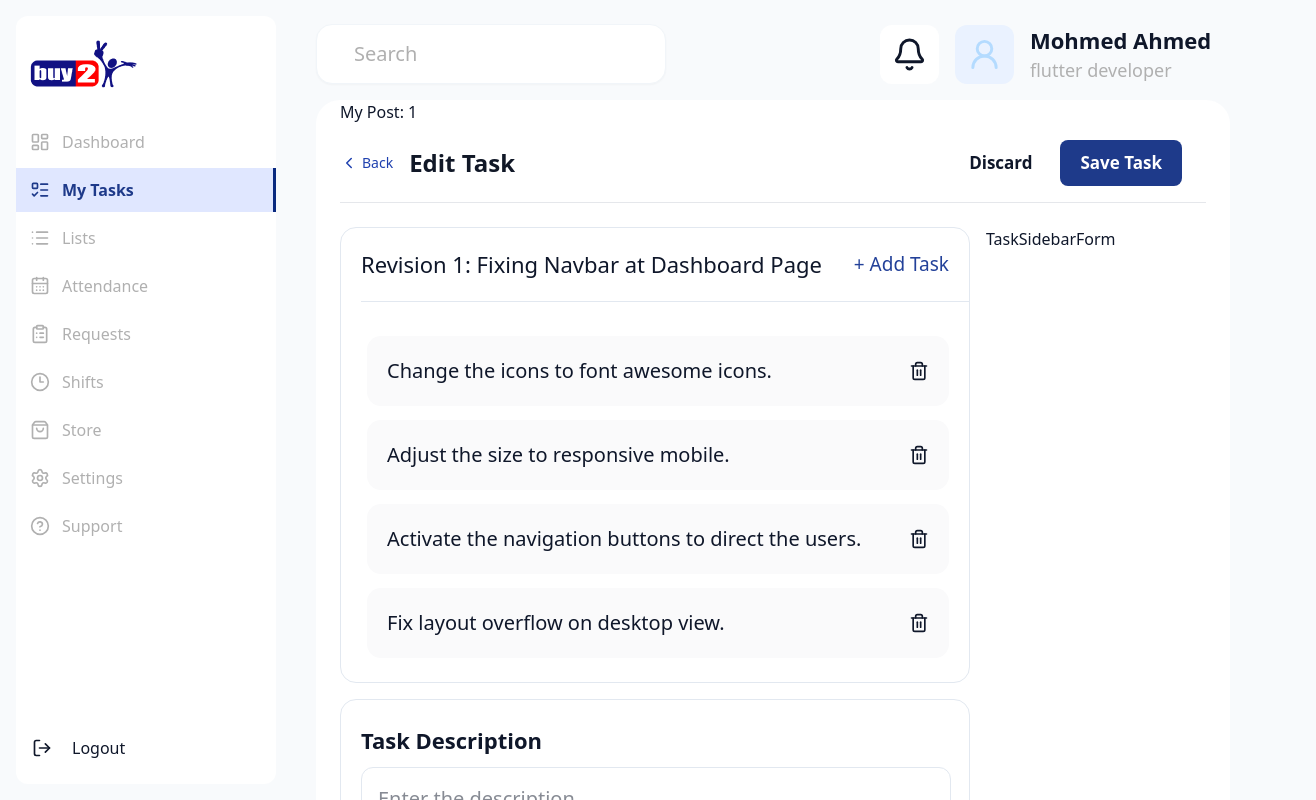
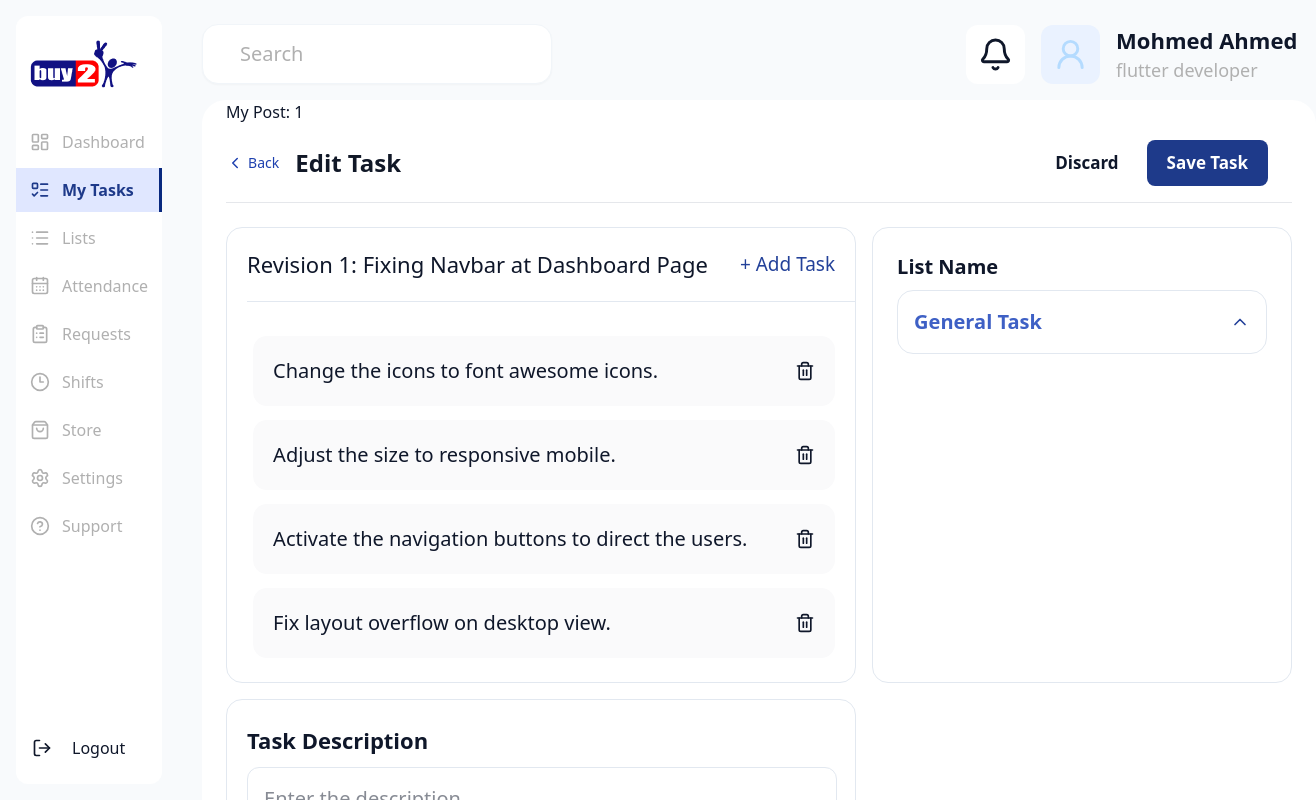
Before and after one commit to boda213-alaa-mohmad/buy2-hr-system, a Next.js app: page /dashboard/my-tasks/edit/1 in a window 1280 px wide. Shown: the top 800 px of the page, 1316 px wide, since content can reach past the window. Built offline with nearby package versions, Linux system fonts and the light colour scheme.

Commit message:
feat: implement working accessible task sidebar dropdown with search

```diff
--- a/src/app/dashboard/my-tasks/edit/[id]/components/TaskSidebarForm/TaskSidebarForm.module.css
+++ b/src/app/dashboard/my-tasks/edit/[id]/components/TaskSidebarForm/TaskSidebarForm.module.css
@@ -0,0 +1,131 @@
+.container {
+  width: 420px;
+  border: 1px solid var(--border-color);
+  border-radius: 16px;
+}
+
+.wrapper {
+  margin: 24px;
+}
+
+.fieldGroup {
+  position: relative;
+}
+
+.fieldLabel {
+    font-weight: 700;
+    font-size: 20px;
+}
+
+
+.chooseWithChevronUp {
+  width: 100%;
+  display: flex;
+  justify-content: space-between;
+  align-items: center;
+  border: 1px solid var(--border-color);
+  border-radius: 16px;
+  padding: 16px;
+  margin-top: 8px;
+}
+
+.title {
+  font-size: 20px;
+  font-weight: 600;
+  color: #3e60c5;
+}
+
+.arrow {
+  cursor: pointer;
+  color: #234199;
+  transition: transform 0.2s ease;
+}
+
+.arrowOpen {
+  transform: rotate(-180deg);
+}
+
+.listContainer {
+  position: absolute;
+  left: 0;
+  right: 0;
+  border: 1px solid var(--border-color);
+  border-radius: 16px;
+  margin-top: 20px;
+}
+
+.inputWithSearchIcon {
+  display: flex;
+  align-items: center;
+  gap: 16px;
+  padding: 16px;
+  border: 1px solid var(--border-color);
+  border-radius: 16px;
+  margin: 16px;
+}
+
+.input {
+  outline: none;
+  font-size: 17px;
+}
+
+.listItems {
+  max-height: 250px;
+  margin-left: 16px;
+  overflow-y: auto;
+}
+
+.listItem-radioCircle {
+  cursor: pointer;
+  display: flex;
+  justify-content: space-between;
+  align-items: center;
+  transition:
+    background-color 0.2s,
+    color 0.2s;
+}
+
+.listItems::-webkit-scrollbar {
+  width: 6px;
+}
+
+.listItems::-webkit-scrollbar-track {
+  background: #f1f5f9;
+  border-radius: 8px;
+}
+
+.listItems::-webkit-scrollbar-thumb {
+  background: #cbd5e1;
+  border-radius: 8px;
+}
+
+.listItem-radioCircle:hover {
+  color: var(--primary-hover);
+  background: #fafafb;
+}
+
+.radioCircle {
+  width: 21px;
+  height: 21px;
+  border: 2px solid #d1d5db;
+  border-radius: 50%;
+  box-sizing: border-box;
+  margin-right: 16px;
+}
+
+.item {
+  padding: 12px 16px;
+  font-size: 17px;
+}
+
+.selected {
+  border: 6px solid #234199;
+}
+
+.noResults {
+  font-size: 22px;
+  text-align: center;
+  color: var(--color-red-600);
+  font-weight: 600;
+  padding-bottom: 8px;
+}
--- a/src/app/dashboard/my-tasks/edit/[id]/components/TaskSidebarForm/TaskSidebarForm.tsx
+++ b/src/app/dashboard/my-tasks/edit/[id]/components/TaskSidebarForm/TaskSidebarForm.tsx
@@ -1,3 +1,123 @@
+"use client";
+import { ChevronUp, Search } from "lucide-react";
+import styles from "./TaskSidebarForm.module.css";
+import { mockLists } from "@/features/Mytasks/components/TaskHeaderInput";
+import { useState } from "react";
+
 export default function TaskSidebarForm() {
-  return <div>TaskSidebarForm</div>;
+  const [isOpen, setIsOpen] = useState<boolean>(false);
+  const [selectListName, setselectListName] = useState<string>("");
+  const [input, setInput] = useState<string>("");
+  const filteredList = mockLists.filter((list) => {
+    return list.name.toLowerCase().includes(input.toLowerCase().trim());
+  });
+
+  return (
+    <div className={styles.container}>
+      <div className={styles.wrapper}>
+        {/* List Name */}
+        <div className={styles.fieldGroup}>
+          <label id="list-label" className={styles.fieldLabel}>
+            List Name
+          </label>
+
+          <button
+            type="button"
+            className={styles.chooseWithChevronUp}
+            onClick={() => setIsOpen(!isOpen)}
+            aria-expanded={isOpen}
+            aria-haspopup="listbox"
+            aria-labelledby="list-label"
+          >
+            <span className={styles.title}>
+              {selectListName ? selectListName : "General Task"}
+            </span>
+            <ChevronUp
+              size={20}
+              className={`${styles.arrow} ${isOpen ? styles.arrowOpen : ""}`}
+              aria-hidden="true"
+            />
+          </button>
+
+          {isOpen && (
+            <div className={styles.listContainer}>
+              {/* input + searchIcon */}
+              <div className={styles.inputWithSearchIcon}>
+                <Search
+                  size={20}
+                  className={styles.searchIcon}
+                  aria-hidden="true"
+                />
+                <input
+                  type="text"
+                  placeholder="Search"
+                  className={styles.input}
+                  aria-label="Search lists"
+                  value={input}
+                  onChange={(e) => setInput(e.target.value)}
+                />
+              </div>
+
+              <ul
+                className={styles.listItems}
+                role="listbox"
+                aria-labelledby="list-label"
+              >
+                {filteredList.length > 0 ? (
+                  filteredList.map((list) => (
+                    <li
+                      key={list.id}
+                      className={styles["listItem-radioCircle"]}
+                      role="option"
+                      aria-selected={selectListName === list.name}
+                      tabIndex={0}
+                      onClick={() => {
+                        setselectListName(list.name);
+                        setIsOpen(false);
+                        setInput("");
+                      }}
+                    >
+                      <span className={styles.item}>{list.name}</span>
+                      <span
+                        className={`${styles.radioCircle} ${
+                          selectListName === list.name ? styles.selected : ""
+                        }`}
+                        aria-hidden="true"
+                      />
+                    </li>
+                  ))
+                ) : (
+                  <li
+                    className={styles.noResults}
+                    role="option"
+                    aria-selected="false"
+                  >
+                    No lists found
+                  </li>
+                )}
+              </ul>
+            </div>
+          )}
+        </div>
+
+        {/* status */}
+        <div></div>
+
+        {/* due date */}
+        <div></div>
+
+        {/* Assign to */}
+        <div></div>
+
+        {/* priority */}
+        <div></div>
+
+        {/* remind me */}
+        <div></div>
+
+        {/* repeat */}
+        <div></div>
+      </div>
+    </div>
+  );
 }
```
